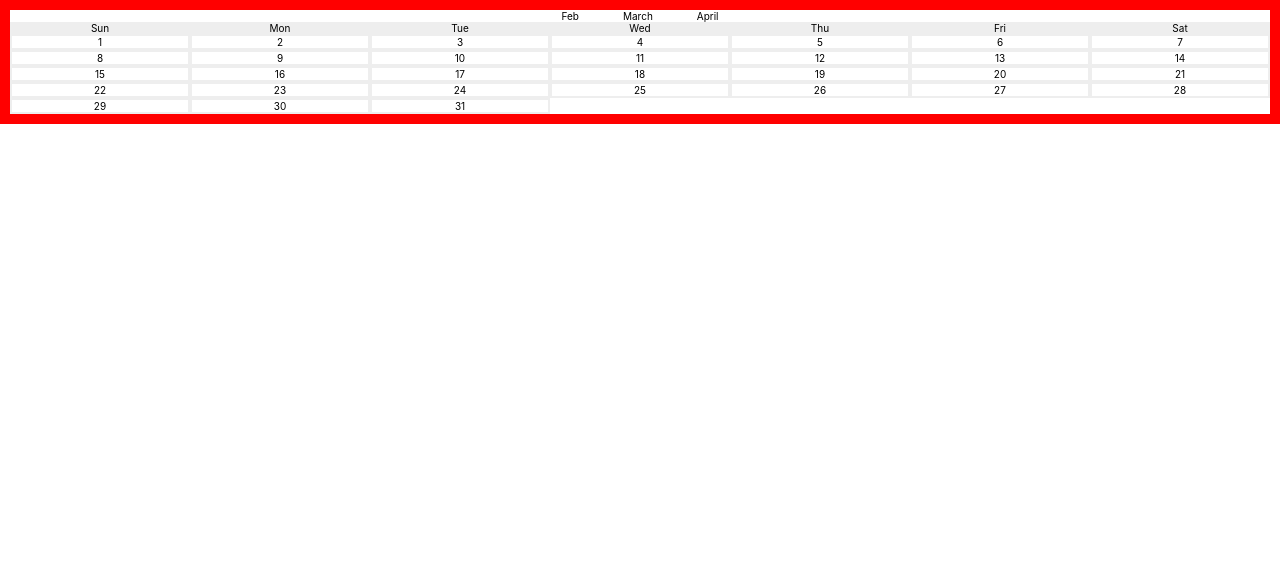
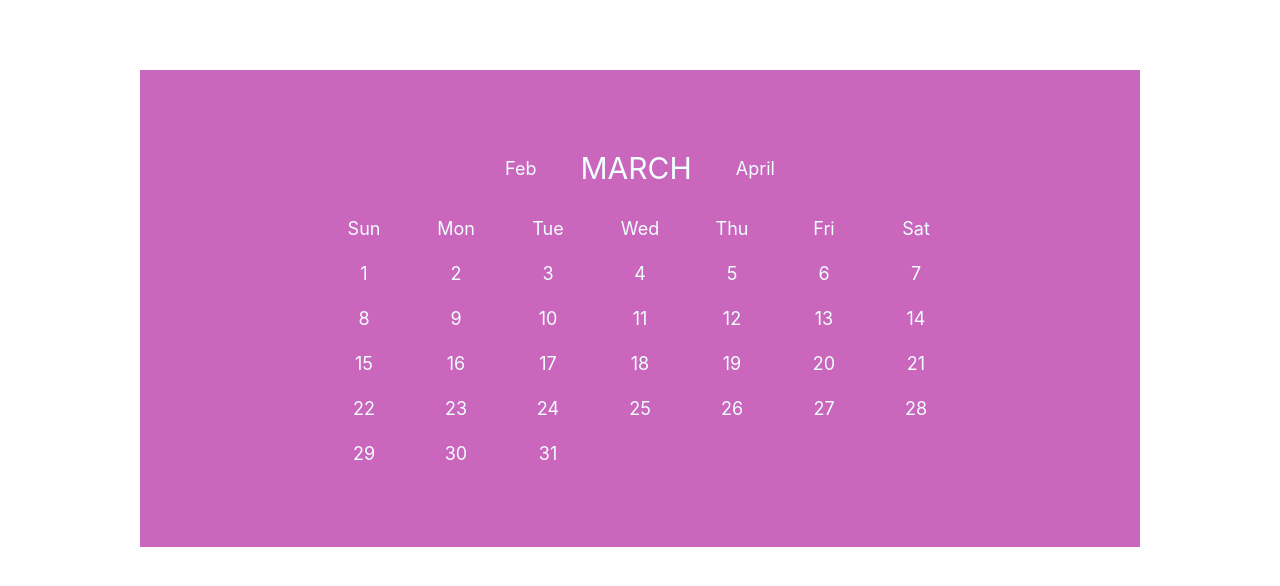
Before and after one commit to Edwin-coder/friendly-calendar-todo, a React (Create React App) app: page / in a window 1280 px wide. Shown: the top 586 px of the page. Built offline with nearby package versions, Linux system fonts and the light colour scheme.

Commit message:
spacing among elements complete

```diff
--- a/src/components/Calender/Calender.css
+++ b/src/components/Calender/Calender.css
@@ -1,19 +1,38 @@
 
 
 .container{
-    border: 10px solid red;
+    margin: 7rem 14rem;
+    padding: 8rem 19rem 8.3rem 19rem;
+    background-color: #CB66BD;
+    color: azure;
+
+
 }
 
 .ctn-month{
     display: flex;
     justify-content: center;
+    align-items: center;
     gap: 4.4rem;
+    margin-bottom: 3.2rem;
 }
+
+.current-month {
+    font-size: 3rem;
+    text-transform: uppercase;
+}
+
+.preview-months{
+    text-transform: capitalize;
+    font-size: 1.8rem;
+}
+
 
 .calender-content{
     /* padding: 10px; */
     display: grid;
     grid-template-columns: repeat(7, 1fr);
+    gap: 2.4rem;
 }
 
 ol {
@@ -27,9 +46,9 @@ ol {
 
 
 .day-name{
-    background-color: #eee;
+    font-size: 1.8rem;
 }
 
 .day-number{
-    border: 2px solid #eee;
+    font-size: 1.8rem;
 }
--- a/src/components/Calender/Calender.js
+++ b/src/components/Calender/Calender.js
@@ -10,9 +10,9 @@ export class Calender extends Component {
       <div className="container">
 
         <div className='ctn-month'>
-          <div className="previous-month">Feb</div>
+          <div className="preview-months">Feb</div>
           <div className="current-month">March</div>
-          <div className="upcoming-month">April</div>
+          <div className="preview-months">April</div>
         </div>
 
         <ol className="calender-content">
```
